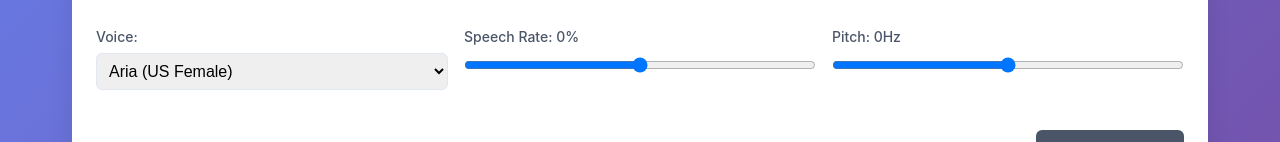
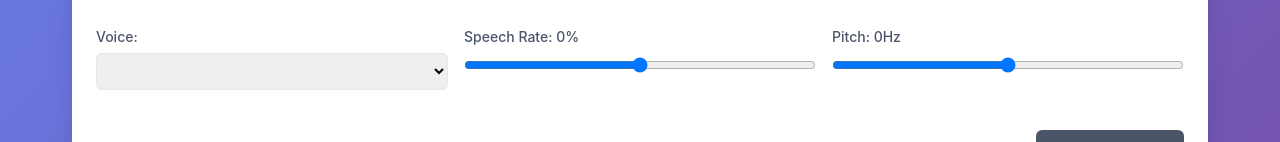
Before and after one commit to LaganYT/ImpactTTS, a Next.js app: page / in a window 1280 px wide. Shown: the part 290-432 px from the top of the page. Built offline with nearby package versions, Linux system fonts and the light colour scheme.

Commit message:
Update README and page component to reflect dynamic voice loading: removed static voice options from the README and the page component, clarifying that voices are now loaded dynamically from the Edge TTS service.

```diff
--- a/app/page.tsx
+++ b/app/page.tsx
@@ -164,12 +164,6 @@ export default function Home() {
               className="select"
               onFocus={loadVoices}
             >
-              <option value="en-US-AriaNeural">Aria (US Female)</option>
-              <option value="en-US-DavisNeural">Davis (US Male)</option>
-              <option value="en-US-JennyNeural">Jenny (US Female)</option>
-              <option value="en-US-GuyNeural">Guy (US Male)</option>
-              <option value="en-GB-SoniaNeural">Sonia (UK Female)</option>
-              <option value="en-GB-RyanNeural">Ryan (UK Male)</option>
               {voices.map((voice) => (
                 <option key={voice.ShortName} value={voice.ShortName}>
                   {voice.FriendlyName} ({voice.Locale})
```
Also changed, not shown: 1 other file (tests, documents, lock files or other folders).
